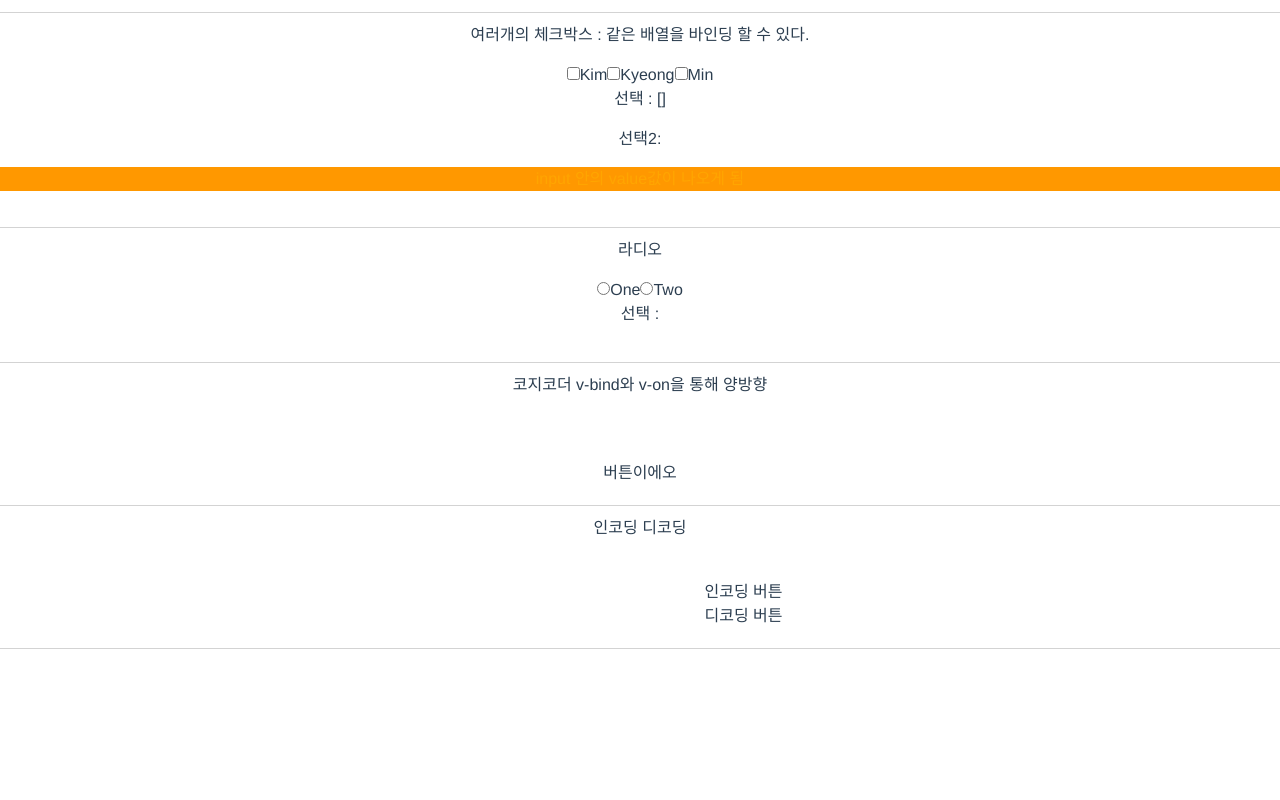
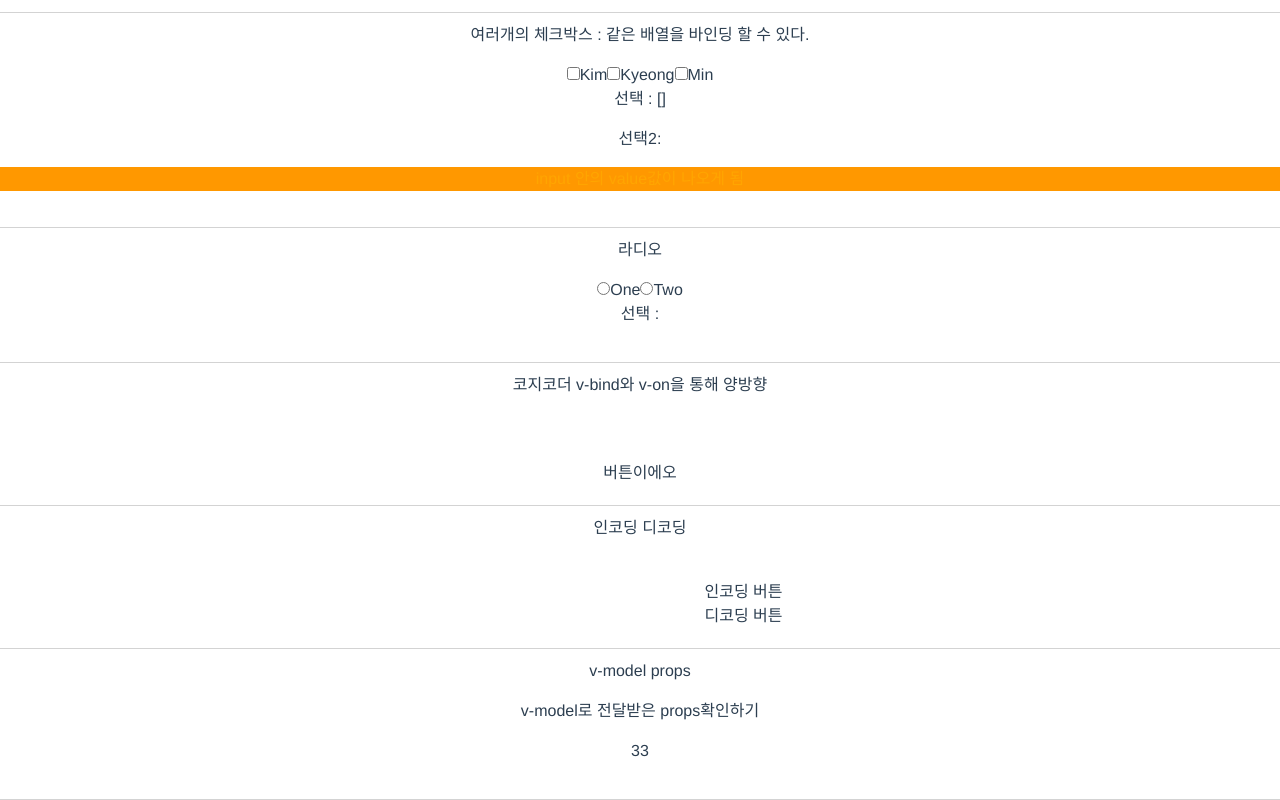
Before and after one commit to kyeongmin21/eventbus-todo, a Vue app: page /model in a window 1280 px wide. Shown: the part 225-1025 px from the top of the page. Before the commit the page ends 874 px from the top, so only its background shows below. Built offline with nearby package versions, Linux system fonts and the light colour scheme.

Commit message:
v-model props로 데이터 전달받기

```diff
--- /dev/null
+++ b/src/components/ModelProps.vue
@@ -0,0 +1,28 @@
+<template>
+  <div>
+    <p >v-model로 전달받은 props확인하기</p>
+    <p>{{value}}</p>
+  </div>
+</template>
+
+<script>
+export default {
+  name: "ModelProps",
+  props: {
+    value: {
+      type: Number
+    }
+  },
+  data() {
+    return {
+
+    }
+  },
+  methods: {
+  },
+};
+</script>
+
+<style>
+@import "/css/style.css";
+</style>
--- a/src/views/Model.vue
+++ b/src/views/Model.vue
@@ -55,11 +55,22 @@
         <button type="submit" @click="decoding">디코딩 버튼</button>
     </section>
 
+    <section>
+      <p>v-model props</p>
+      <ModelProps v-model="numData"></ModelProps>
+    </section>
+
   </div>
 </template>
 
 <script>
+import ModelProps from "@/components/ModelProps";
+
 export default {
+  name: 'Model',
+  components: {
+    ModelProps
+  },
   data() {
     return {
       message: "",
@@ -70,7 +81,8 @@ export default {
       memo: '',
       encode: '',
       decode: '',
-    };
+      numData: 33
+    }
   },
   computed: {
     check() {
```
